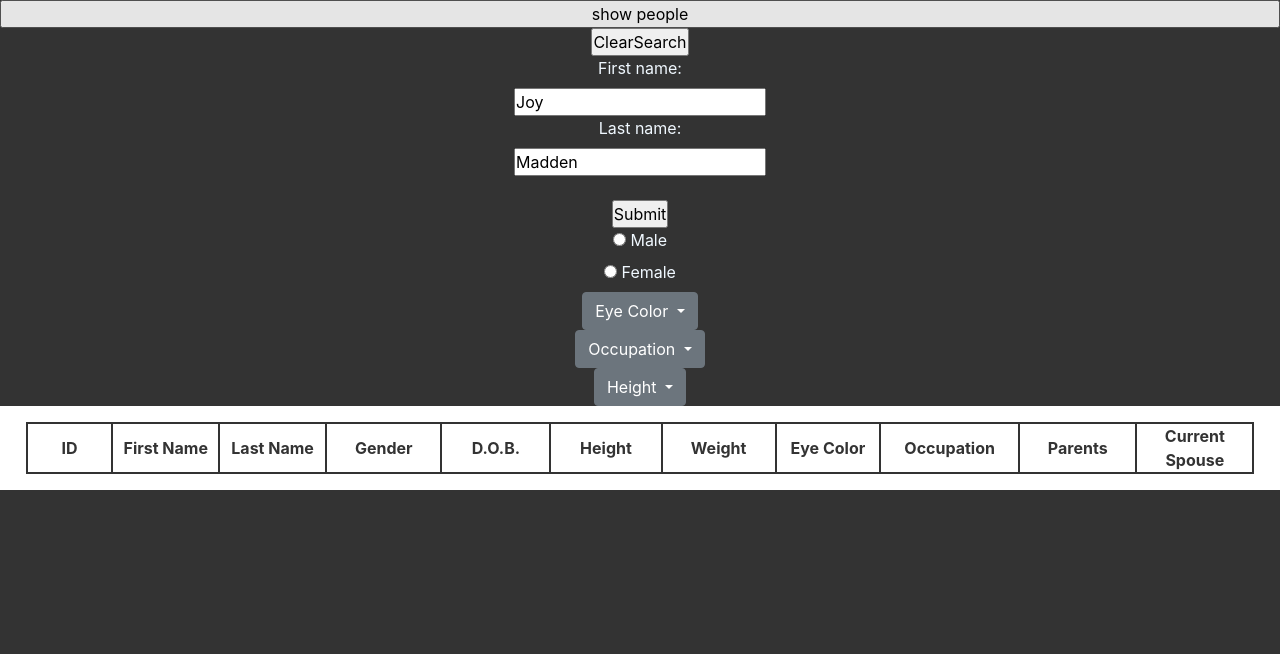
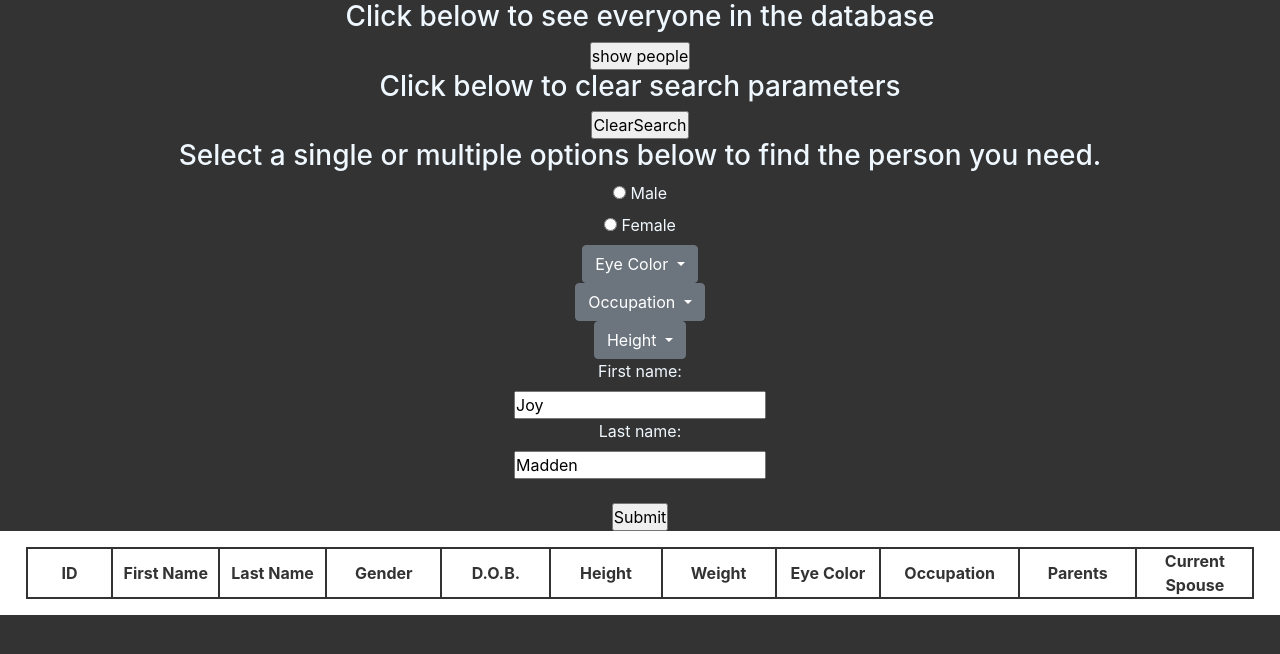
Before and after one commit to GingerGuy93/most_wanted, a plain HTML site: page index.html in a window 1280 px wide. Drawn offline with nearby package versions, Linux system fonts and the light colour scheme.

Commit message:
added instructions

```diff
--- a/index.html
+++ b/index.html
@@ -9,17 +9,17 @@
     <link rel="stylesheet" href="style.css">
 </head>
   <body>
+    <div>
+      <h3>Click below to see everyone in the database</h3>
     <input type="button" onclick="getPeople(people)" value="show people">
+    </div>
     <div>
+      <h3>Click below to clear search parameters</h3>
       <input type="button" onclick='clearSearch()' value="ClearSearch">
     </div>
-    <form id="nameForm">
-        <label for="fname">First name:</label><br>
-        <input type="text" id="fname" name="fname" value="Joy"><br>
-        <label for="lname">Last name:</label><br>
-        <input type="text" id="lname" name="lname" value="Madden"><br><br>
-        <input type="button" onclick="searchByName()" value="Submit">
-    </form>
+    <div>
+      <h3>Select a single or multiple options below to find the person you need.</h3>
+    </div>
     <div>
       <form id="genderButton">
         <input type="radio" id="male" name="gender" value="male">
@@ -68,7 +68,17 @@
         <button class="dropdown-item" type="button">69-72</button>
         <button class="dropdown-item" type="button">73-76</button>
       </div>
+      <div>
+        <form id="nameForm">
+          <label for="fname">First name:</label><br>
+          <input type="text" id="fname" name="fname" value="Joy"><br>
+          <label for="lname">Last name:</label><br>
+          <input type="text" id="lname" name="lname" value="Madden"><br><br>
+          <input type="button" onclick="searchByName()" value="Submit">
+        </form>
+      </div>
     </div>
+
     <div id="tableContainer">
       <table id="table-main">
         <thead>
```
